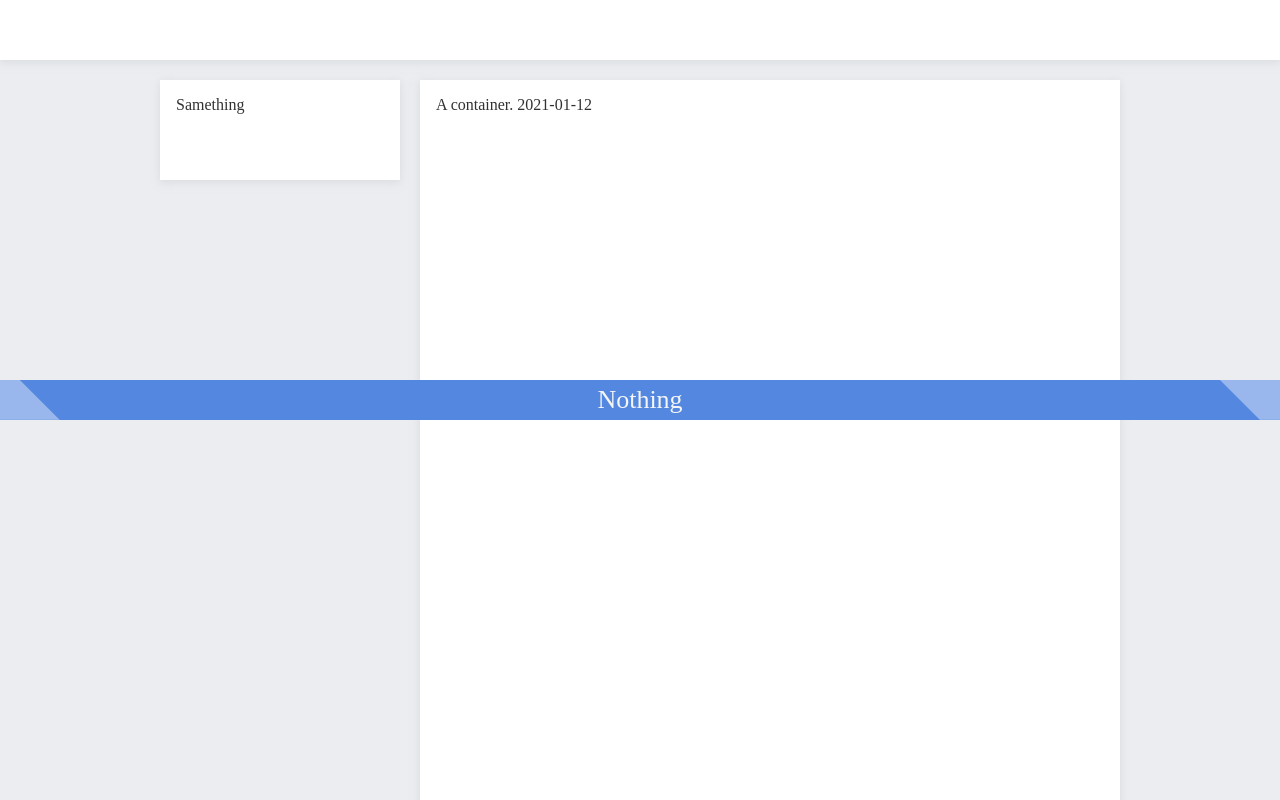
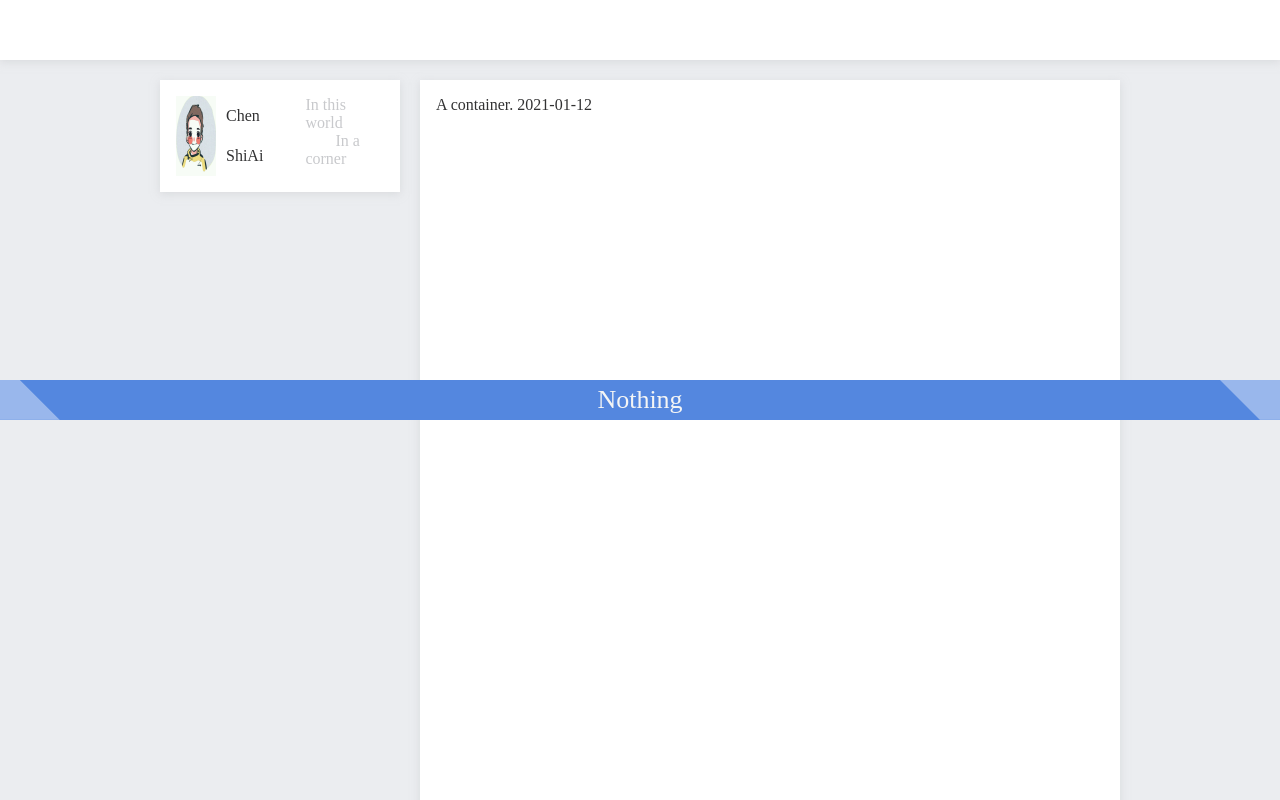
Before and after one commit to chenshiai/chenshiaiCG, a Vue app in the folder corner/: page / in a window 1280 px wide. Shown: the top 800 px of the page. Built offline with nearby package versions, Linux system fonts and the light colour scheme; a web font is replaced by a local one.

Commit message:
feat: 头像样式调整

```diff
--- a/corner/index.html
+++ b/corner/index.html
@@ -4,7 +4,7 @@
   <meta charset="UTF-8">
   <link rel="icon" href="/favicon.ico" />
   <meta name="viewport" content="width=device-width, initial-scale=1.0">
-  <title>ChenShiAiの片隅</title>
+  <title>In this world. In a corner</title>
 </head>
 <body>
   <div id="app"></div>
--- a/corner/src/components/Content/Container.vue
+++ b/corner/src/components/Content/Container.vue
@@ -1,7 +1,7 @@
 <template>
   <div class="container block-area">A container. 2021-01-12</div>
 </template>
-<script>
+<script lang="ts">
 import { defineComponent } from 'vue';
 
 export default defineComponent({
--- a/corner/src/components/Content/Info.vue
+++ b/corner/src/components/Content/Info.vue
@@ -1,8 +1,18 @@
 <template>
-  <div class="info-area block-area">Samething</div>
+  <div class="info-area">
+    <SelfInfo />
+  </div>
 </template>
-<script>
-export default {};
+<script lang="ts">
+import { defineComponent } from 'vue';
+import SelfInfo from './SelfInfo.vue';
+
+export default defineComponent({
+  name: 'info-area',
+  components: {
+    SelfInfo,
+  },
+});
 </script>
 <style lang="scss" scoped>
 .info-area {
--- /dev/null
+++ b/corner/src/components/Content/SelfInfo.vue
@@ -0,0 +1,36 @@
+<template>
+  <div class="block-area self-info">
+    <img class="qlogo" src="../../assets/logo.jpg" />
+    <span class="nickname">Chen ShiAi</span>
+    <div class="motto">
+      In this world
+      <br />
+      <span style="margin-left: 30px">In a corner</span>
+    </div>
+  </div>
+</template>
+<script lang="ts">
+import { defineComponent } from 'vue';
+
+export default defineComponent({
+  name: 'self-info',
+});
+</script>
+<style lang="scss" scoped>
+.self-info {
+  display: flex;
+}
+.qlogo {
+  display: block;
+  width: 40px;
+  margin-right: 10px;
+}
+.nickname {
+  line-height: 40px;
+  margin-right: 20px;
+}
+
+.motto {
+  @include theme-color(color, stroke, 4);
+}
+</style>
--- a/corner/src/components/Tip.vue
+++ b/corner/src/components/Tip.vue
@@ -45,8 +45,7 @@ export default defineComponent({
     z-index: 9999;
     --mask-tip-height: 40px;
 
-    animation: blink 100ms ease;
-    animation-timing-function: steps(2, end);
+    animation: blink 101ms ease;
   }
 
   &__close {
@@ -119,7 +118,16 @@ export default defineComponent({
   0% {
     opacity: 1;
   }
-  80% {
+  20% {
+    opacity: 0;
+  }
+  40% {
+    opacity: 1;
+  }
+  90% {
+    opacity: 0;
+  }
+  99% {
     opacity: 0;
   }
   100% {
```
Also changed, not shown: corner/src/assets/logo.JPG (added).
